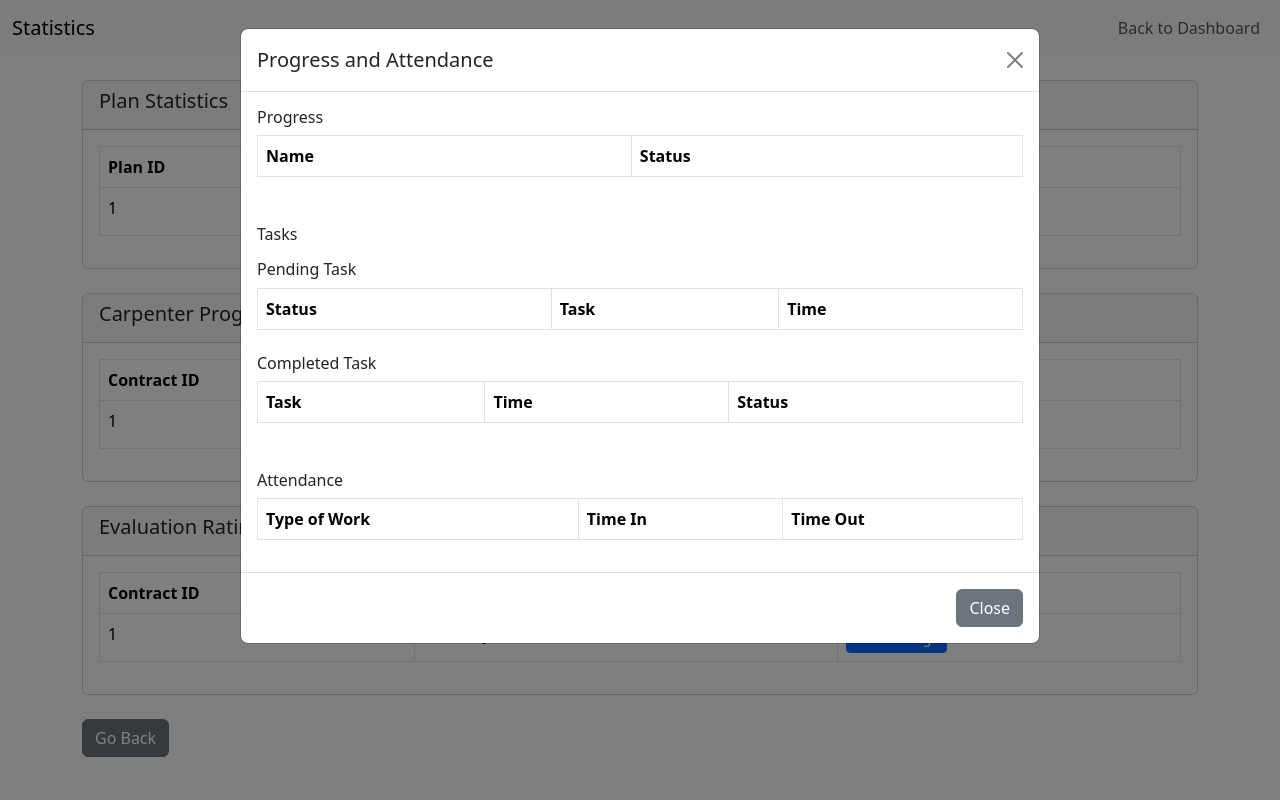
After one commit to ChunkyHacker/https---github.com-ChunkyHacker-CCARP, a PHP site: page /viewstatistics.php in a window 1280 px wide, after a click on "View Progress". The commit adds this page. Run offline with PHP 8.4, Linux system fonts and the light colour scheme; a user stored in the database is signed in; data comes from the database, SQL or seed files in the repository; tables that the repository leaves empty hold one stand-in row (values such as "Sample post"); lists and menus that the app fills with data are empty.

Commit message:
feat: add progress tracking and statistics view functionality
This commit introduces new features for tracking progress and viewing statistics. It includes:
- New PHP scripts (`get_progress.php`, `get_contract_progress.php`) to fetch progress data for plans and contracts.
- A new statistics view (`viewstatistics.php`) to display plan views, likes, and carpenter progress.
- Updated admin dashboard to link to the new statistics view.

```diff
--- a/admindashboard.php
+++ b/admindashboard.php
@@ -112,9 +112,9 @@ $admin = $result->fetch_assoc();
             <div class="col-md-4">
                 <div class="card dashboard-card">
                     <div class="card-body">
-                        <h5 class="card-title">Settings</h5>
-                        <p class="card-text">Update system settings.</p>
-                        <a href="settings.php" class="btn btn-primary">Settings</a>
+                        <h5 class="card-title">Statistics</h5>
+                        <p class="card-text">View system statistics.</p>
+                        <a href="viewstatistics.php" class="btn btn-primary">View Statistics</a>
                     </div>
                 </div>
             </div>
--- /dev/null
+++ b/viewstatistics.php
@@ -0,0 +1,301 @@
+<?php
+// Include the database configuration file
+include 'config.php';
+
+// Start session to check if the admin is logged in
+session_start();
+
+// Check if the admin is logged in
+if (!isset($_SESSION['admin_id'])) {
+    header("Location: adminlogin.html");
+    exit();
+}
+
+// Query to get plan data with views and count likes
+$sql = "SELECT p.plan_id, p.views, COUNT(l.like_id) as likes_count
+        FROM plan p
+        LEFT JOIN likes l ON p.plan_id = l.plan_id
+        GROUP BY p.plan_id";
+$result = $conn->query($sql);
+?>
+
+<!DOCTYPE html>
+<html lang="en">
+<head>
+    <meta charset="UTF-8">
+    <meta name="viewport" content="width=device-width, initial-scale=1.0">
+    <title>View Statistics</title>
+    <link href="https://cdn.jsdelivr.net/npm/bootstrap@5.3.0-alpha1/dist/css/bootstrap.min.css" rel="stylesheet">
+</head>
+<body>
+    <!-- Navbar -->
+    <nav class="navbar navbar-expand-lg navbar-light bg-light">
+        <div class="container-fluid">
+            <a class="navbar-brand" href="#">Statistics</a>
+            <button class="navbar-toggler" type="button" data-bs-toggle="collapse" data-bs-target="#navbarNav">
+                <span class="navbar-toggler-icon"></span>
+            </button>
+            <div class="collapse navbar-collapse" id="navbarNav">
+                <ul class="navbar-nav ms-auto">
+                    <li class="nav-item">
+                        <a class="nav-link" href="admindashboard.php">Back to Dashboard</a>
+                    </li>
+                </ul>
+            </div>
+        </div>
+    </nav>
+
+    <div class="container mt-4">
+        <div class="card">
+            <div class="card-header">
+                <h5>Plan Statistics</h5>
+            </div>
+            <div class="card-body">
+                <table class="table table-bordered">
+                    <thead>
+                        <tr>
+                            <th>Plan ID</th>
+                            <th>Views</th>
+                            <th>Likes</th>
+                            <th>Action</th>
+                        </tr>
+                    </thead>
+                    <tbody>
+                        <?php
+                        if ($result->num_rows > 0) {
+                            while($row = $result->fetch_assoc()) {
+                                echo "<tr>";
+                                echo "<td>" . $row['plan_id'] . "</td>";
+                                echo "<td>" . $row['views'] . "</td>";
+                                echo "<td>" . $row['likes_count'] . "</td>";
+                                echo "<td><button class='btn btn-primary btn-sm' data-bs-toggle='modal' data-bs-target='#progressModal' data-plan-id='" . $row['plan_id'] . "'>View Progress</button></td>";
+                                echo "</tr>";
+                            }
+                        } else {
+                            echo "<tr><td colspan='4' class='text-center'>No data available</td></tr>";
+                        }
+                        ?>
+                    </tbody>
+                </table>
+            </div>
+        </div>
+
+        <!-- Single Carpenter Progress card -->
+        <div class="card mt-4">
+            <div class="card-header">
+                <h5>Carpenter Progress</h5>
+            </div>
+            <div class="card-body">
+                <table class="table table-bordered">
+                    <thead>
+                        <tr>
+                            <th>Contract ID</th>
+                            <th>Carpenter</th>
+                            <th>Action</th>
+                        </tr>
+                    </thead>
+                    <tbody>
+                        <?php
+                        $sql = "SELECT c.contract_ID, CONCAT(cp.First_Name, ' ', cp.Last_Name) as carpenter_name
+                               FROM contracts c
+                               JOIN carpenters cp ON c.Carpenter_ID = cp.Carpenter_ID";
+                        $result = $conn->query($sql);
+                        if ($result->num_rows > 0) {
+                            while($row = $result->fetch_assoc()) {
+                                echo "<tr>";
+                                echo "<td>" . $row['contract_ID'] . "</td>";
+                                echo "<td>" . $row['carpenter_name'] . "</td>";
+                                echo "<td><button class='btn btn-primary btn-sm' data-bs-toggle='modal'
+                                      data-bs-target='#progressModal'
+                                      data-contract-id='" . $row['contract_ID'] . "'>View Progress</button></td>";
+                                echo "</tr>";
+                            }
+                        } else {
+                            echo "<tr><td colspan='3' class='text-center'>No carpenters available</td></tr>";
+                        }
+                        ?>
+                    </tbody>
+                </table>
+            </div>
+        </div>
+
+        <!-- Single Ratings Section -->
+        <div class="card mt-4">
+            <div class="card-header">
+                <h5>Evaluation Ratings</h5>
+            </div>
+            <div class="card-body">
+                <table class="table table-bordered">
+                    <thead>
+                        <tr>
+                            <th>Contract ID</th>
+                            <th>Evaluator Name</th>
+                            <th>Action</th>
+                        </tr>
+                    </thead>
+                    <tbody>
+                        <?php
+                        $ratings_sql = "SELECT DISTINCT r.contract_ID, u.First_Name, u.Last_Name
+                                      FROM ratings r
+                                      JOIN users u ON r.user_ID = u.User_ID";
+                        $ratings_result = $conn->query($ratings_sql);
+                        if ($ratings_result->num_rows > 0) {
+                            while($row = $ratings_result->fetch_assoc()) {
+                                echo "<tr>";
+                                echo "<td>" . $row['contract_ID'] . "</td>";
+                                echo "<td>" . $row['First_Name'] . " " . $row['Last_Name'] . "</td>";
+                                echo "<td><button class='btn btn-primary btn-sm'>View Ratings</button></td>";
+                                echo "</tr>";
+                            }
+                        } else {
+                            echo "<tr><td colspan='3' class='text-center'>No ratings available</td></tr>";
+                        }
+                        ?>
+                    </tbody>
+                </table>
+            </div>
+        </div>
+
+        <!-- Single Go Back Button -->
+        <div class="mt-4 mb-4">
+            <a href="javascript:history.back()" class="btn btn-secondary">Go Back</a>
+        </div>
+
+        <!-- Single Bootstrap JS -->
+        <!-- Add this right after your tables but before the scripts -->
+        <div class="modal fade" id="progressModal" tabindex="-1">
+            <div class="modal-dialog modal-lg">
+                <div class="modal-content">
+                    <div class="modal-header">
+                        <h5 class="modal-title">Progress and Attendance</h5>
+                        <button type="button" class="btn-close" data-bs-dismiss="modal"></button>
+                    </div>
+                    <div class="modal-body">
+                        <!-- Progress -->
+                        <div class="mb-5">
+                            <h6>Progress</h6>
+                            <table class="table table-bordered">
+                                <thead>
+                                    <tr>
+                                        <th>Name</th>
+                                        <th>Status</th>
+                                    </tr>
+                                </thead>
+                                <tbody id="progressTableBody">
+                                </tbody>
+                            </table>
+                        </div>
+
+                        <!-- Tasks -->
+                        <div class="mb-5">
+                            <h6>Tasks</h6>
+                            <h6 class="mt-3">Pending Task</h6>
+                            <table class="table table-bordered">
+                                <thead>
+                                    <tr>
+                                        <th>Status</th>
+                                        <th>Task</th>
+                                        <th>Time</th>
+                                    </tr>
+                                </thead>
+                                <tbody id="pendingTasksTableBody">
+                                </tbody>
+                            </table>
+
+                            <h6 class="mt-4">Completed Task</h6>
+                            <table class="table table-bordered">
+                                <thead>
+                                    <tr>
+                                        <th>Task</th>
+                                        <th>Time</th>
+                                        <th>Status</th>
+                                    </tr>
+                                </thead>
+                                <tbody id="completedTasksTableBody">
+                                </tbody>
+                            </table>
+                        </div>
+
+                        <!-- Attendance -->
+                        <div>
+                            <h6>Attendance</h6>
+                            <table class="table table-bordered">
+                                <thead>
+                                    <tr>
+                                        <th>Type of Work</th>
+                                        <th>Time In</th>
+                                        <th>Time Out</th>
+                                    </tr>
+                                </thead>
+                                <tbody id="attendanceTableBody">
+                                </tbody>
+                            </table>
+                        </div>
+                    </div>
+                    <div class="modal-footer">
+                        <button type="button" class="btn btn-secondary" data-bs-dismiss="modal">Close</button>
+                    </div>
+                </div>
+            </div>
+        </div>
+
+        <!-- Update your script section -->
+        <script src="https://cdn.jsdelivr.net/npm/bootstrap@5.3.0-alpha1/dist/js/bootstrap.bundle.min.js"></script>
+        <script>
+            document.addEventListener('DOMContentLoaded', function() {
+                const progressModal = document.getElementById('progressModal');
+                progressModal.addEventListener('show.bs.modal', function(event) {
+                    const button = event.relatedTarget;
+                    const contractId = button.getAttribute('data-contract-id');
+
+                    if (contractId) {
+                        fetch('get_contract_progress.php?contract_id=' + contractId)
+                            .then(response => response.json())
+                            .then(data => {
+                                // Update Progress
+                                document.getElementById('progressTableBody').innerHTML = data.progress.map(item => `
+                                    <tr>
+                                        <td>${item.Name}</td>
+                                        <td>${item.Status}</td>
+                                    </tr>
+                                `).join('') || '<tr><td colspan="2">No Progress yet</td></tr>';
+
+                                // Update Pending Tasks
+                                document.getElementById('pendingTasksTableBody').innerHTML = data.pending_tasks.map(task => `
+                                    <tr>
+                                        <td>${task.status}</td>
+                                        <td>${task.task}</td>
+                                        <td>${task.Time}</td>
+                                    </tr>
+                                `).join('') || '<tr><td colspan="3">No pending tasks</td></tr>';
+
+                                // Update Completed Tasks
+                                document.getElementById('completedTasksTableBody').innerHTML = data.completed_tasks.map(task => `
+                                    <tr>
+                                        <td>${task.Task}</td>
+                                        <td>${task.Time}</td>
+                                        <td>${task.Status}</td>
+                                    </tr>
+                                `).join('') || '<tr><td colspan="3">No completed tasks</td></tr>';
+
+                                // Update Attendance
+                                document.getElementById('attendanceTableBody').innerHTML = data.attendance.map(att => `
+                                    <tr>
+                                        <td>${att['Type of Work']}</td>
+                                        <td>${att['Time In']}</td>
+                                        <td>${att['Time Out']}</td>
+                                    </tr>
+                                `).join('') || '<tr><td colspan="3">No attendance yet</td></tr>';
+                            })
+                            .catch(error => console.error('Error:', error));
+                    }
+                });
+            });
+        </script>
+    </div>
+</body>
+</html>
+
+<?php
+$conn->close();
+?>
```
Also changed, not shown: contract_update_log.txt (+10 -0 lines), get_contract_progress.php (added, +63 -0 lines), get_progress.php (added, +46 -0 lines).
